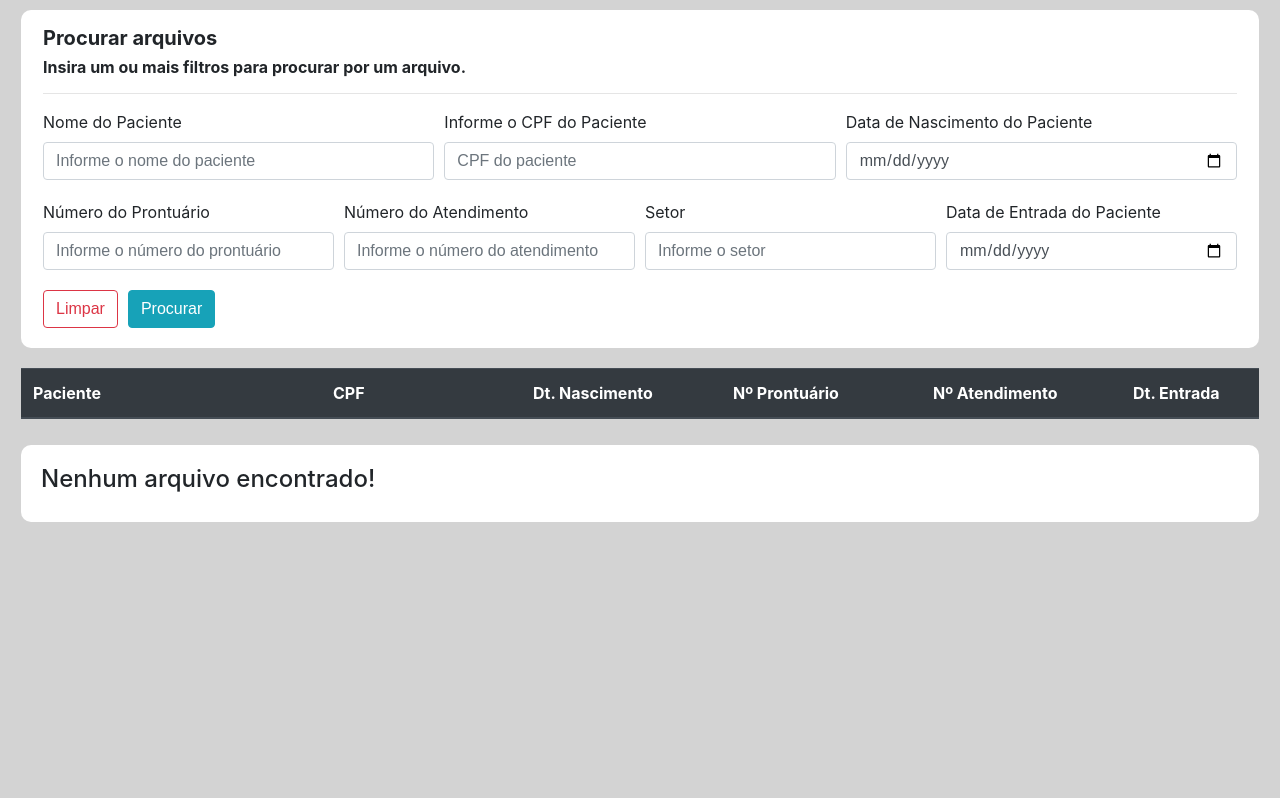
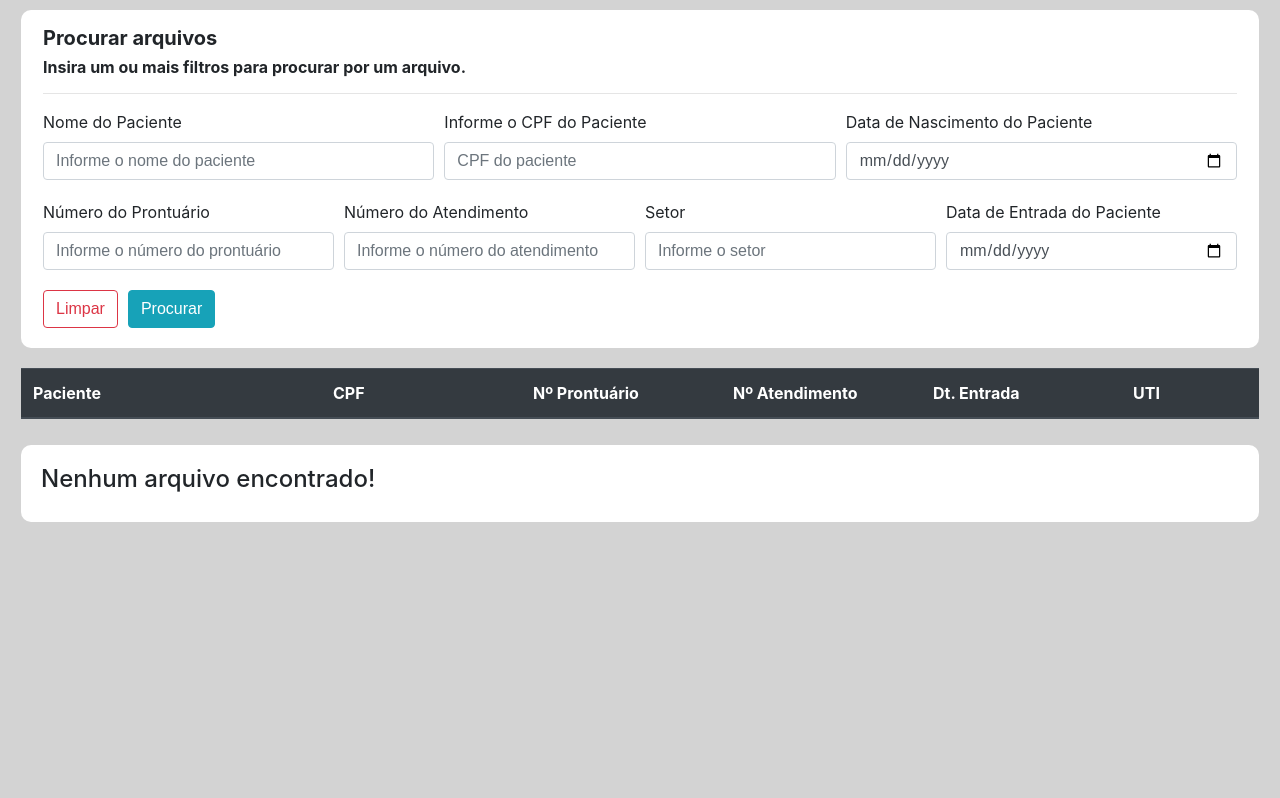
Before and after one commit to leobidoous/index-files, a Django app: page / in a window 1280 px wide. Shown: the part 71-869 px from the top of the page. Run offline with Django 3.2, Linux system fonts and the light colour scheme; the visitor is signed in with stand-in values (Sample User, id 1); data that the repository does not hold is empty; some libraries are stand-ins or nearby versions.

Commit message:
correção arquivos 2

```diff
--- a/core/templates/core/index.html
+++ b/core/templates/core/index.html
@@ -159,10 +159,10 @@
                         <tr class="content-scrolable">
                             <th class="th-300" scope="col">Paciente</th>
                             <th class="th-200" scope="col">CPF</th>
-                            <th class="th-200" scope="col">Dt. Nascimento</th>
                             <th class="th-200" scope="col">Nº Prontuário</th>
                             <th class="th-200" scope="col">Nº Atendimento</th>
                             <th class="th-200" scope="col">Dt. Entrada</th>
+                            <th class="th-200" scope="col">UTI</th>
                             <th class="th-200" scope="col">Setor</th>
                             <th class="th-200" scope="col">Dt. Arquivo</th>
                             <th scope="col">Arquivo</th>
```
